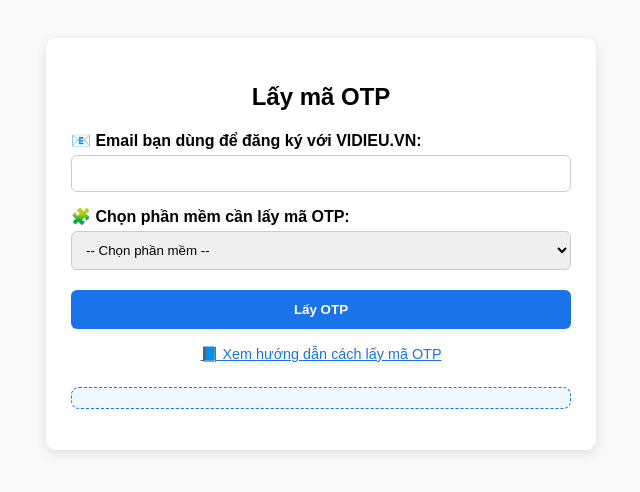
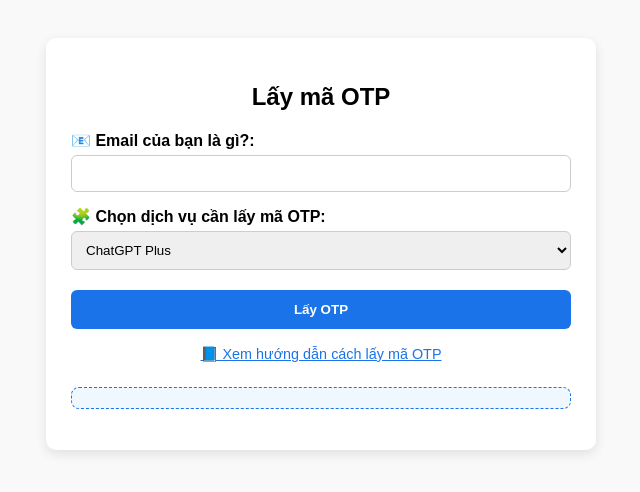
Before and after one commit to phamduydieu2204/get-otp, a plain HTML site: page index.html in a window 1280 px wide. Shown: the whole page, without its empty margins (319-959 px from the left). Drawn offline with Linux system fonts and the light colour scheme.

Commit message:
Set ChatGPT Plus as default software selection

```diff
--- a/index.html
+++ b/index.html
@@ -9,10 +9,10 @@
   <div class="otp-container">
     <h2>Lấy mã OTP</h2>
 
-    <label for="emailDangKy">📧 Email bạn dùng để đăng ký với VIDIEU.VN:</label>
+    <label for="emailDangKy">📧 Email của bạn là gì?:</label>
     <input type="email" id="emailDangKy" required />
 
-    <label for="softwareName">🧩 Chọn phần mềm cần lấy mã OTP:</label>
+    <label for="softwareName">🧩 Chọn dịch vụ cần lấy mã OTP:</label>
     <select id="softwareName" required>
       <option value="">-- Chọn phần mềm --</option>
     </select>
--- a/otp.js
+++ b/otp.js
@@ -15,6 +15,9 @@ softwareList.forEach(name => {
   option.textContent = name;
   softwareSelect.appendChild(option);
 });
+
+// Đặt ChatGPT Plus là giá trị mặc định
+softwareSelect.value = "ChatGPT Plus";
 
 
   if (note) {
```
Also changed, not shown: constants.js (line endings or trailing spaces), style.css (line endings or trailing spaces).
